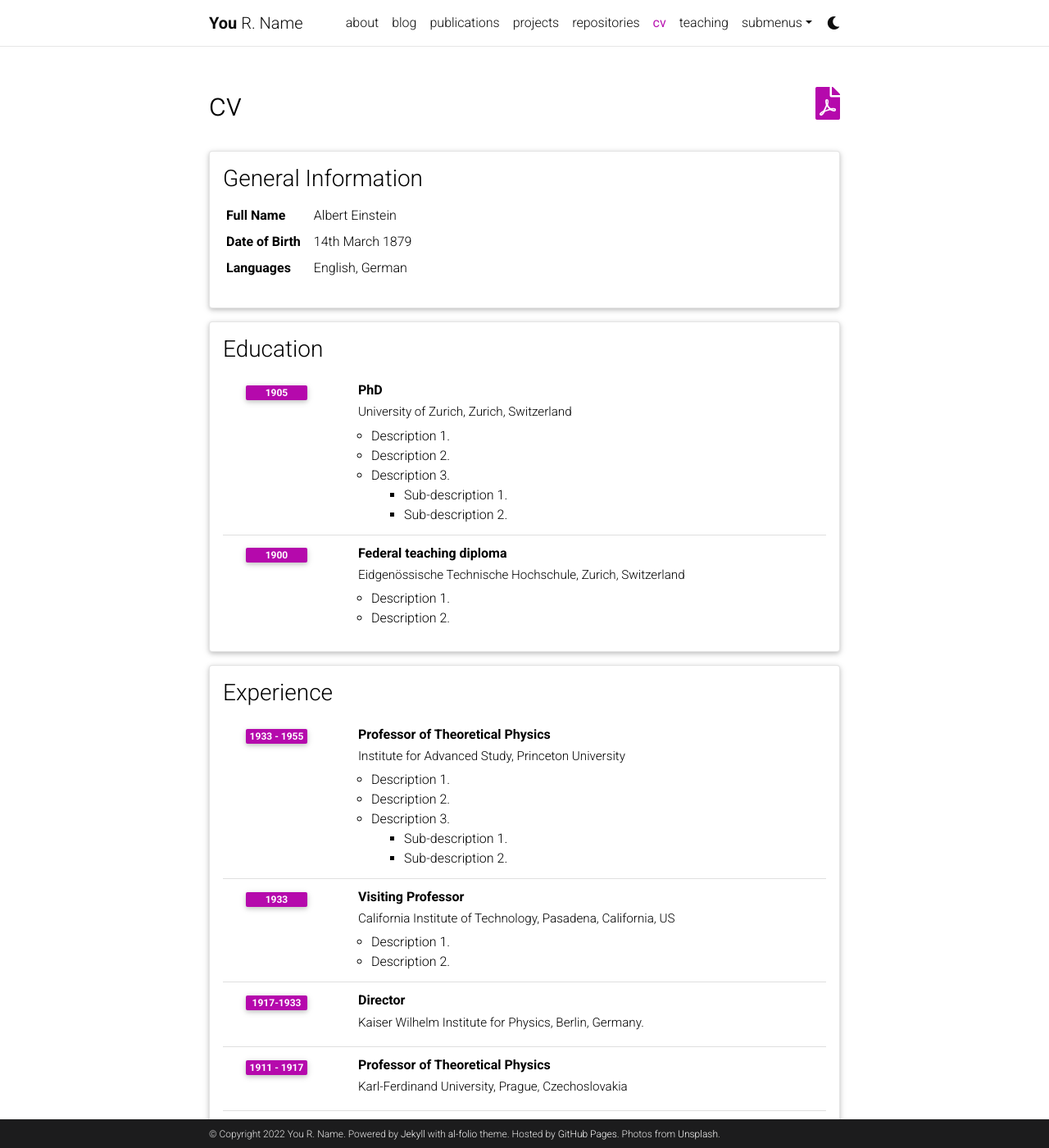
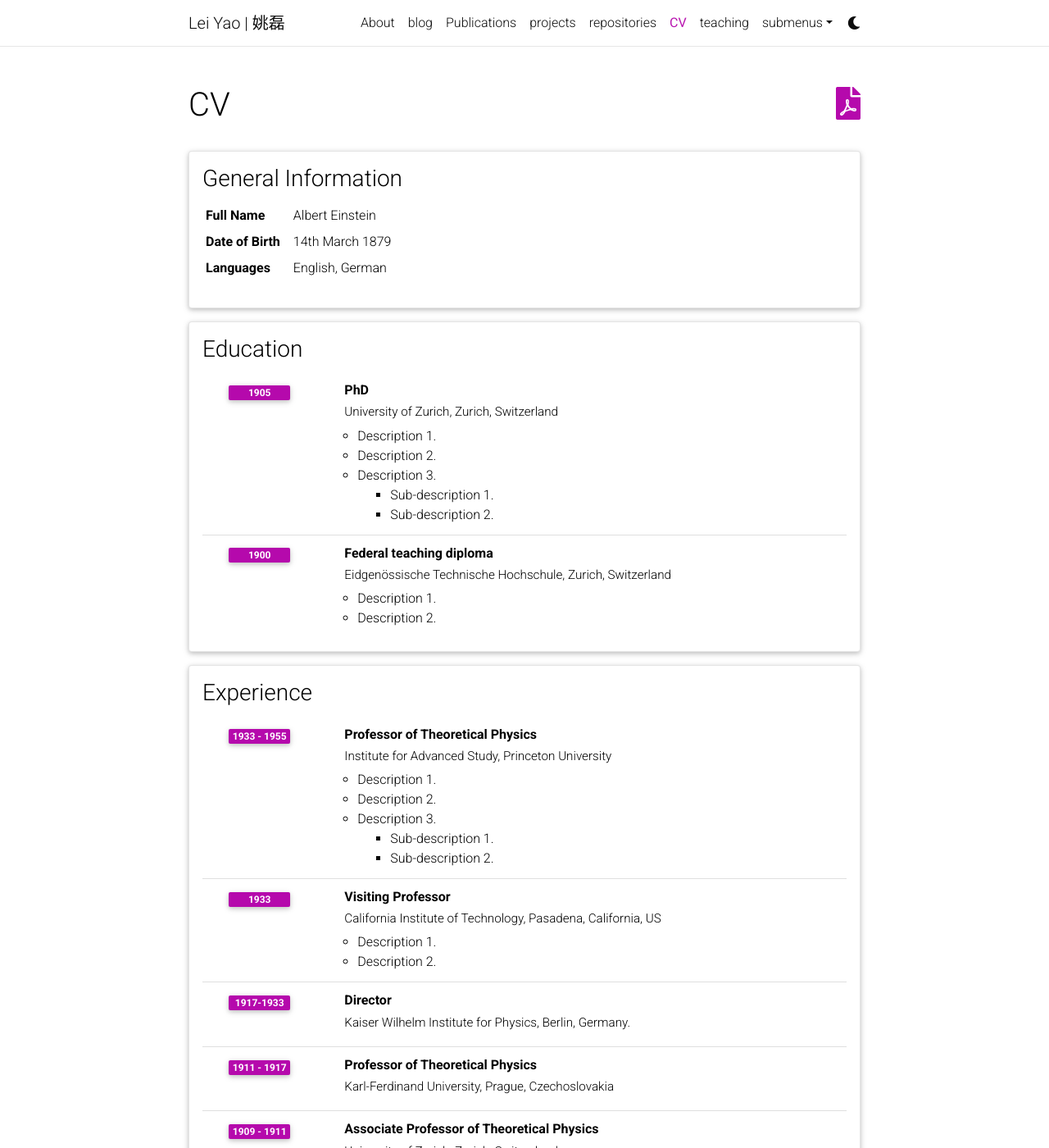
Before and after one commit to RayYoh/RayYoh.github.io, a Jekyll site: the page built from _pages/cv.md, in a window 1280 px wide and 1400 px high. Shown: the whole window at 82% size. Built offline with Jekyll 4.4.1, drawn with Linux system fonts in a browser that asks for light colours; comment, search, counter and statistics services are not loaded; a style sheet for code colours, icons or effects is not loaded; some of the changed text lies outside the part shown.

Commit message:
update information

```diff
--- a/_config.yml
+++ b/_config.yml
@@ -2,24 +2,22 @@
 # Site settings
 # -----------------------------------------------------------------------------
 
-title: blank # the website title (if blank, full name will be used instead)
-first_name: You
-middle_name: R.
-last_name: Name
-email: you@example.com
+title: Lei Yao | 姚磊
+first_name: Lei
+middle_name: (Ray)
+last_name: Yao
+email: rayyoh@hust.edu.cn
 description: > # the ">" symbol means to ignore newlines until "footer_text:"
   A simple, whitespace theme for academics. Based on [*folio](https://github.com/bogoli/-folio) design.
 footer_text: >
-  Powered by <a href="https://jekyllrb.com/" target="_blank">Jekyll</a> with <a href="https://github.com/alshedivat/al-folio">al-folio</a> theme.
-  Hosted by <a href="https://pages.github.com/" target="_blank">GitHub Pages</a>.
-  Photos from <a href="https://unsplash.com" target="_blank">Unsplash</a>.
+
 keywords: jekyll, jekyll-theme, academic-website, portfolio-website  # add your own keywords or leave empty
 
 lang: en # the language of your site (for example: en, fr, cn, ru, etc.)
-icon: ⚛️  # the emoji used as the favicon (alternatively, provide image name in /assets/img/)
+icon: /assets/img/xiaohui.png  # the emoji used as the favicon (alternatively, provide image name in /assets/img/)
 
-url: https://alshedivat.github.io # the base hostname & protocol for your site
-baseurl: /al-folio # the subpath of your site, e.g. /blog/
+url: https://rayyoh.github.io # the base hostname & protocol for your site
+baseurl: '' # the subpath of your site, e.g. /blog/
 last_updated: false # set to true if you want to display last updated in the footer
 impressum_path:  # set to path to include impressum link in the footer, use the same path as permalink in a page, helps to conform with EU GDPR
 
@@ -48,10 +46,10 @@
 # -----------------------------------------------------------------------------
 
 navbar_fixed: true
-footer_fixed: true
+footer_fixed: false
 
 # Dimensions
-max_width: 800px
+max_width: 850px
 
 # TODO: add layout settings (single page vs. multi-page)
 
@@ -67,11 +65,11 @@
 # Social integration
 # -----------------------------------------------------------------------------
 
-github_username: # your GitHub user name
+github_username: RayYoh # your GitHub user name
 gitlab_username: # your GitLab user name
 twitter_username: # your Twitter handle
-linkedin_username: # your LinkedIn user name
-scholar_userid: # your Google Scholar ID
+linkedin_username: rayyoh # your LinkedIn user name
+scholar_userid: pPOcSQMAAAAJ # your Google Scholar ID
 semanticscholar_id: # your Semantic Scholar ID
 orcid_id: # your ORCID ID
 medium_username: # your Medium username
@@ -94,7 +92,7 @@
 discord_id: # your discord id (18-digit unique numerical identifier)
 
 contact_note: >
-  You can even add a little note about which of these is the best way to reach you.
+
 
 # -----------------------------------------------------------------------------
 # Analytics and search engine verification
@@ -110,9 +108,9 @@
 # Blog
 # -----------------------------------------------------------------------------
 
-blog_name: al-folio # blog_name will be displayed in your blog page
+blog_name: My Blog # blog_name will be displayed in your blog page
 blog_nav_title: blog # your blog must have a title for it to be displayed in the nav bar
-blog_description: a simple whitespace theme for academics
+blog_description: Some blog for RL, Linux and codes.
 permalink: /blog/:year/:title/
 
 # Pagination
@@ -230,8 +228,8 @@
 
 scholar:
 
-  last_name: [Einstein]
-  first_name: [Albert, A.]
+  last_name: Yao
+  first_name: Lei
 
   style: apa
   locale: en
@@ -303,7 +301,7 @@
 enable_tooltips:            false  # enables automatic tooltip links generated
                                    # for each section titles on pages and posts
 enable_darkmode:            true   # enables switching between light/dark modes
-enable_navbar_social:       false  # enables displaying social links in the
+enable_navbar_social:       true   # enables displaying social links in the
                                    # navbar on the about page
 enable_project_categories:  true   # enables categorization of projects into
                                    # multiple categories
--- a/_pages/cv.md
+++ b/_pages/cv.md
@@ -1,7 +1,7 @@
 ---
 layout: cv
 permalink: /cv/
-title: cv
+title: CV
 nav: true
 nav_order: 4
 cv_pdf: example_pdf.pdf
```
Also changed, not shown: _pages/about.md (+11 -5 lines), _pages/publications.md (+3 -3 lines), assets/img/xiaohui.png (added).
